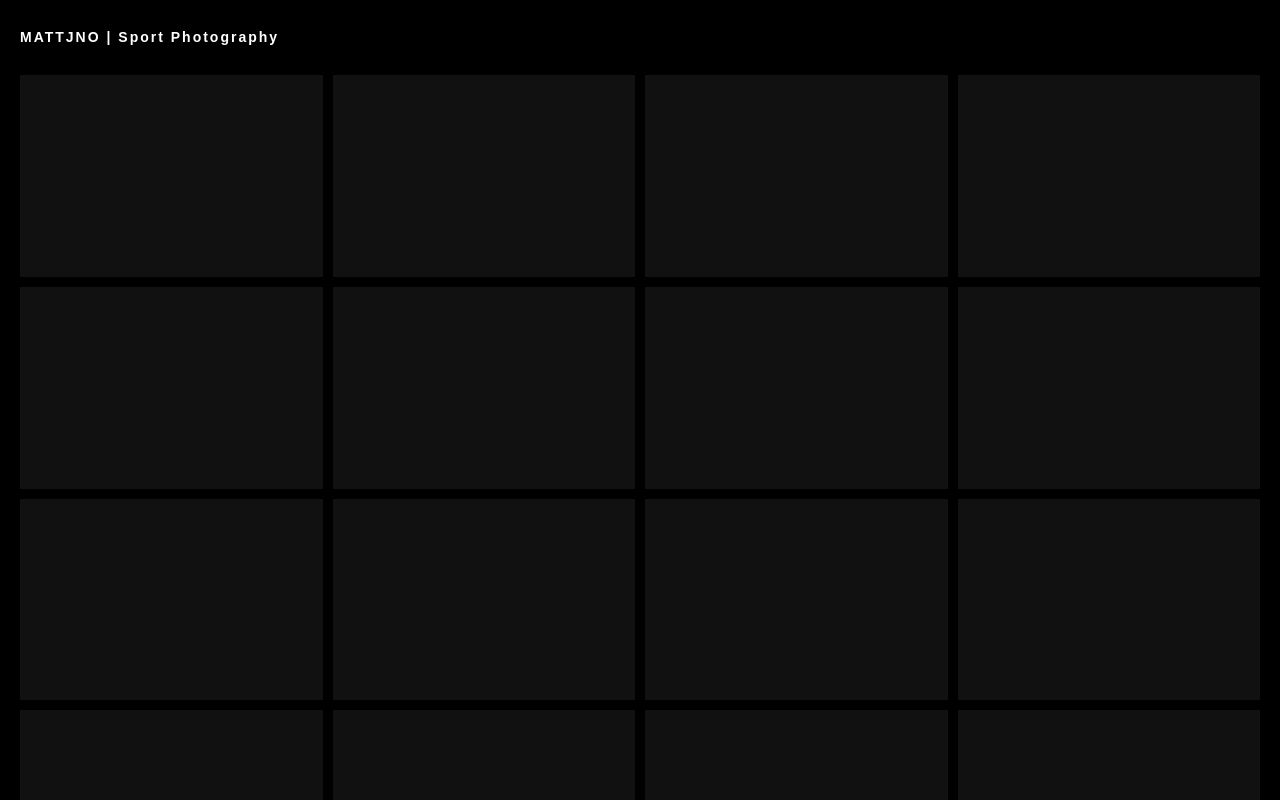
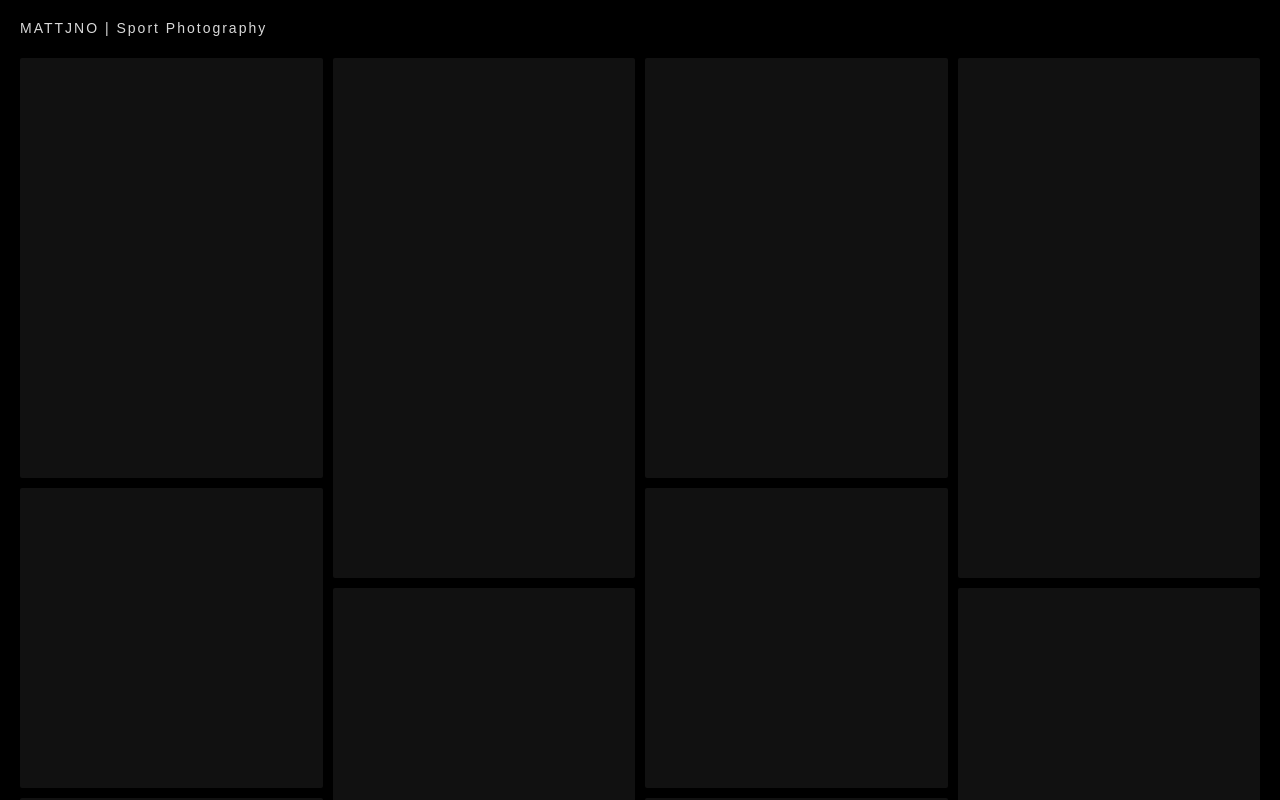
Before and after one commit to mattjno/portfolio, a Next.js app: page / in a window 1280 px wide. Shown: the top 800 px of the page. Built offline with nearby package versions, Linux system fonts and the light colour scheme.

Commit message:
Update and rename page.js to page.jsx

```diff
--- a/app/page.js
+++ /dev/null
@@ -1,23 +0,0 @@
-export default function Home() {
-  return (
-    <main style={{ padding: "20px" }}>
-      <h1 style={{ fontSize: "14px", letterSpacing: "2px" }}>
-        MATTJNO | Sport Photography
-      </h1>
-
-      <div style={{
-        display: "grid",
-        gridTemplateColumns: "repeat(auto-fill, minmax(250px, 1fr))",
-        gap: "10px",
-        marginTop: "30px"
-      }}>
-        {[...Array(24)].map((_, i) => (
-          <div key={i} style={{
-            background: "#111",
-            aspectRatio: "3/2"
-          }} />
-        ))}
-      </div>
-    </main>
-  );
-}
--- /dev/null
+++ b/app/page.jsx
@@ -0,0 +1,81 @@
+const photos = [
+  // Remplace ensuite par tes vrais fichiers dans /public/photos/bestof/
+  // Exemple:
+  // { src: "/photos/bestof/001.jpg", alt: "Best of 001" },
+];
+
+export default function Home() {
+  return (
+    <main style={{ padding: "20px" }}>
+      <header style={{ marginBottom: "22px" }}>
+        <div style={{ fontSize: "14px", letterSpacing: "2px", opacity: 0.85 }}>
+          MATTJNO | Sport Photography
+        </div>
+      </header>
+
+      <section
+        style={{
+          columnCount: 4,
+          columnGap: "10px",
+        }}
+      >
+        {photos.length === 0 ? (
+          // Placeholder tant que tu n'as pas mis de photos
+          Array.from({ length: 18 }).map((_, i) => (
+            <div
+              key={i}
+              style={{
+                breakInside: "avoid",
+                marginBottom: "10px",
+                background: "#111",
+                height: i % 3 === 0 ? 420 : i % 3 === 1 ? 300 : 520,
+                borderRadius: "2px",
+              }}
+            />
+          ))
+        ) : (
+          photos.map((p) => (
+            <figure
+              key={p.src}
+              style={{
+                breakInside: "avoid",
+                margin: 0,
+                marginBottom: "10px",
+                cursor: "pointer",
+              }}
+            >
+              <img
+                src={p.src}
+                alt={p.alt || ""}
+                loading="lazy"
+                style={{
+                  width: "100%",
+                  height: "auto",
+                  display: "block",
+                }}
+              />
+            </figure>
+          ))
+        )}
+      </section>
+
+      <style jsx global>{`
+        @media (max-width: 1200px) {
+          main section {
+            column-count: 3 !important;
+          }
+        }
+        @media (max-width: 800px) {
+          main section {
+            column-count: 2 !important;
+          }
+        }
+        @media (max-width: 520px) {
+          main section {
+            column-count: 1 !important;
+          }
+        }
+      `}</style>
+    </main>
+  );
+}
```
